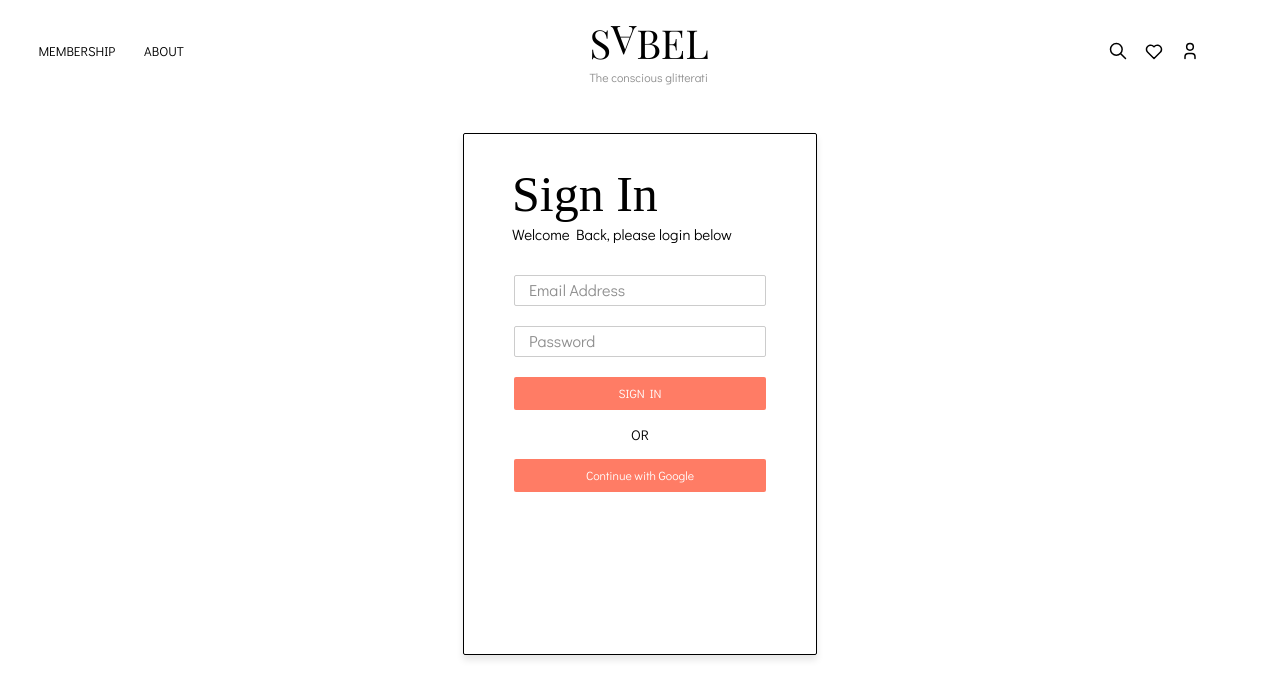
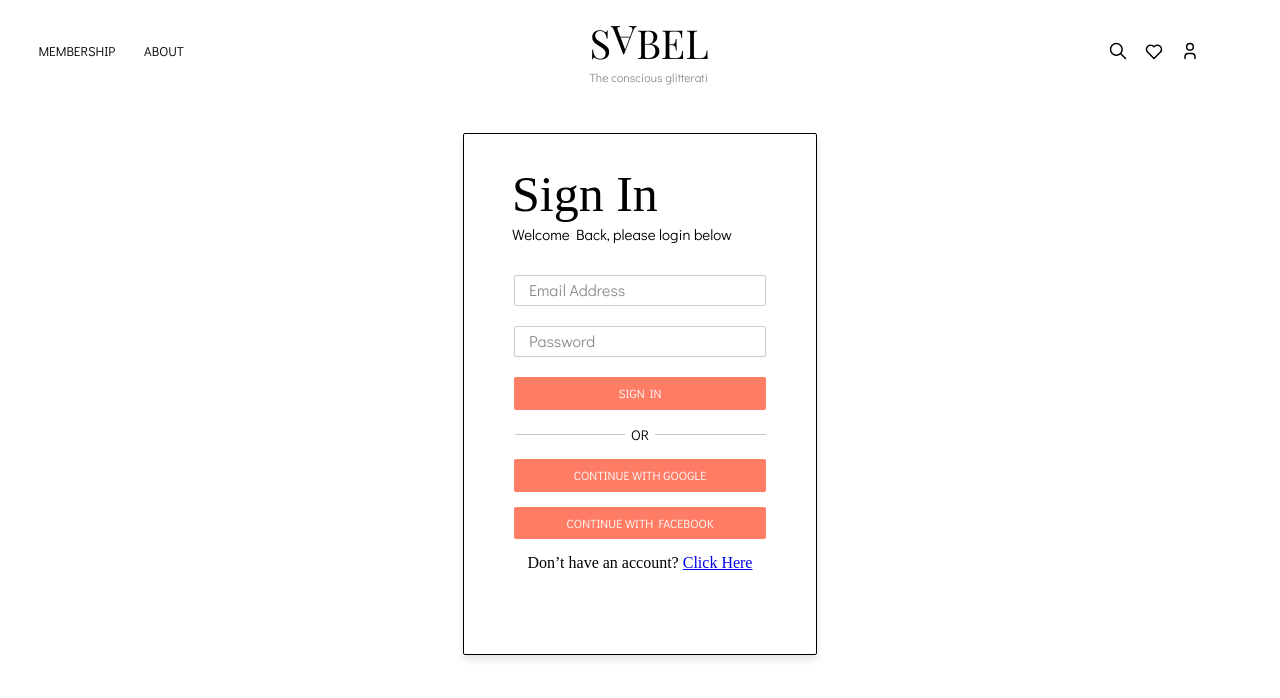
Before and after one commit to Damileee/sabel-blog, a React (Create React App) app: page / in a window 1280 px wide. Shown: the top 698 px of the page. Built offline with nearby package versions, Linux system fonts and the light colour scheme.

Commit message:
Chore: updated the btton styling

```diff
--- a/src/components/login/SignInForm.js
+++ b/src/components/login/SignInForm.js
@@ -4,8 +4,12 @@ import Input from "../forms/Input";
 import GoogleIcon from "../svg/GoogleIcon.svg";
 
 const SignInForm = () => {
-  const [isSignInButtonProcessing, setIsSignInButtonProcessing] = useState(false);
-  const [isGoogleButtonProcessing, setIsGoogleButtonProcessing] = useState(false);
+  const [isSignInButtonProcessing, setIsSignInButtonProcessing] =
+    useState(false);
+  const [isGoogleButtonProcessing, setIsGoogleButtonProcessing] =
+    useState(false);
+  const [isFacebookButtonProcessing, setIsFacebookButtonProcessing] =
+    useState(false);
 
   const handleSignInSubmit = async (e) => {
     e.preventDefault();
@@ -22,6 +26,15 @@ const SignInForm = () => {
     // Handle your "Submit with Google" logic here
     setTimeout(() => {
       setIsGoogleButtonProcessing(false);
+    }, 2000);
+  };
+
+  const handleFacebookSubmit = async (e) => {
+    e.preventDefault();
+    setIsFacebookButtonProcessing(true);
+    // Handle your "Submit with Facebook" logic here
+    setTimeout(() => {
+      setIsFacebookButtonProcessing(false);
     }, 2000);
   };
 
@@ -58,17 +71,16 @@ const SignInForm = () => {
               className="custom-button"
             />
           </div>
+          <div className="center-container">
+            <div className="left-line"></div>
+            <div className="or-text">OR</div>
+            <div className="right-line"></div>
+          </div>
         </form>
-
-        <div className="center-container">
-          <div className="left-line"></div>
-          <div className="or-text">OR</div>
-          <div className="right-line"></div>
-        </div>
         <div className="plain-button">
           <form onSubmit={handleGoogleSubmit}>
             <Button
-              label="Continue with Google"
+              label="CONTINUE WITH GOOGLE"
               type="submit"
               isDisabled={isGoogleButtonProcessing}
               isProcessing={isGoogleButtonProcessing}
@@ -77,7 +89,21 @@ const SignInForm = () => {
               <GoogleIcon />
             </Button>
           </form>
+          <form onSubmit={handleFacebookSubmit}>
+            <Button
+              label="CONTINUE WITH FACEBOOK"
+              type="submit"
+              isDisabled={isFacebookButtonProcessing}
+              isProcessing={isFacebookButtonProcessing}
+              className="custom-button facebook-button"
+            >
+              <GoogleIcon />
+            </Button>
+          </form>
         </div>
+        <div>
+        <span className="sign-up-suggestion">Don’t have an account? <a className="sign-up-link" href="/">Click Here</a></span>
+      </div>
       </div>
     </div>
   );
```
